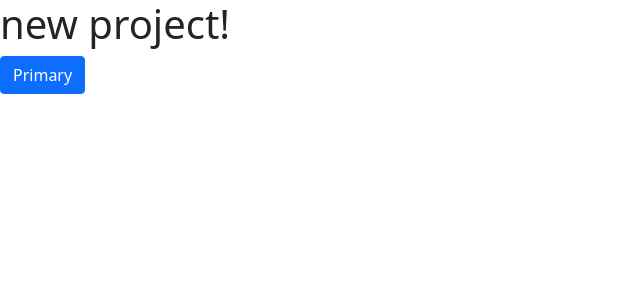
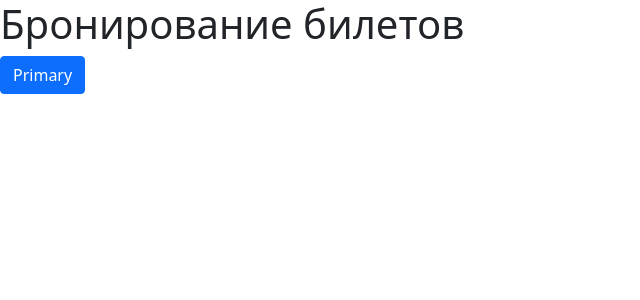
Before and after one commit to yaborodinov/Cinema-tickets, a React (Create React App) app: page / in a window 1280 px wide. Shown: the top 300 px of the page, without its empty margins (0-640 px from the left). Built offline with nearby package versions, Linux system fonts and the light colour scheme.

Commit message:
add styled-components

```diff
--- a/package.json
+++ b/package.json
@@ -11,6 +11,7 @@
     "react-bootstrap": "^2.0.0-beta.4",
     "react-dom": "^17.0.2",
     "react-scripts": "4.0.3",
+    "styled-components": "^5.3.0",
     "web-vitals": "^1.1.2"
   },
   "scripts": {
--- a/src/App.js
+++ b/src/App.js
@@ -5,7 +5,7 @@ import './App.css';
 function App() {
   return (
     <div>
-      <h1>new project!</h1>
+      <h1>Бронирование билетов</h1>
       < Button variant="primary"> Primary </Button>
     </div>
   );
```
Also changed, not shown: 1 other file (tests, documents, lock files or other folders).
